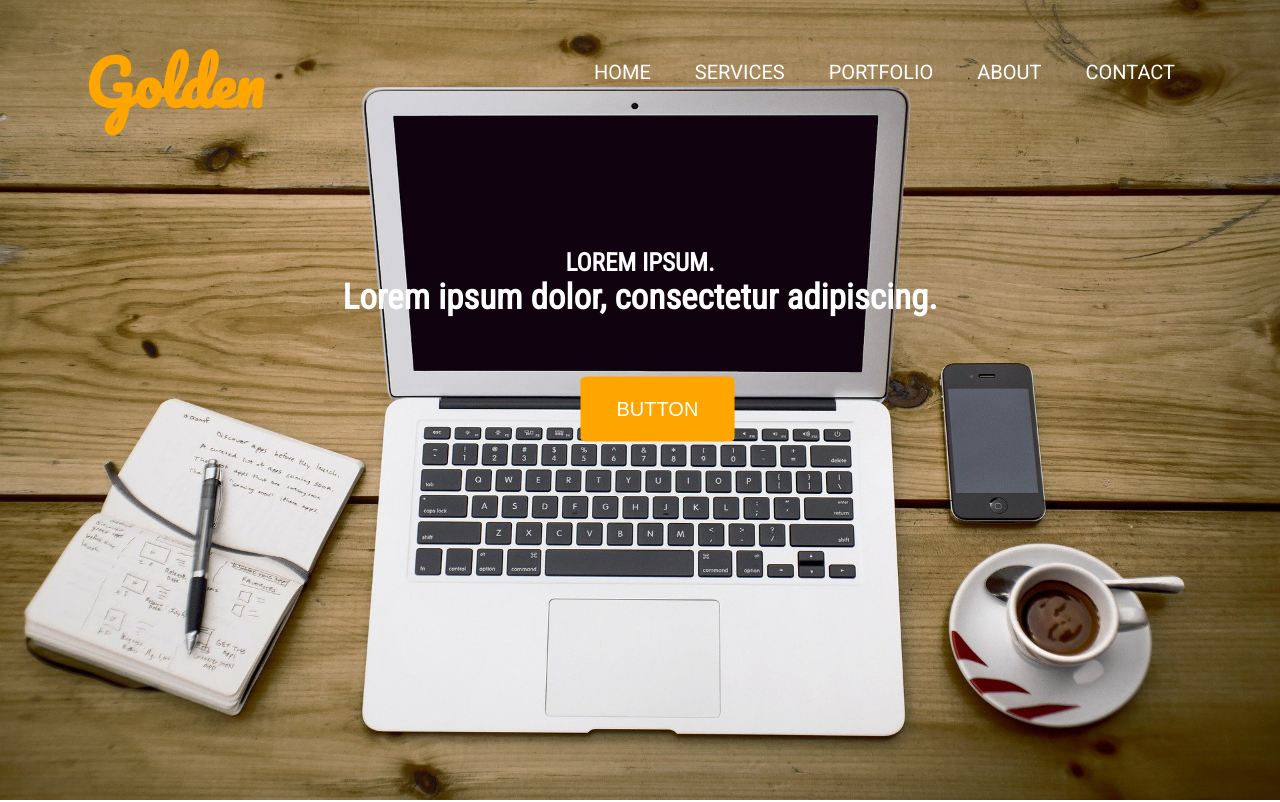
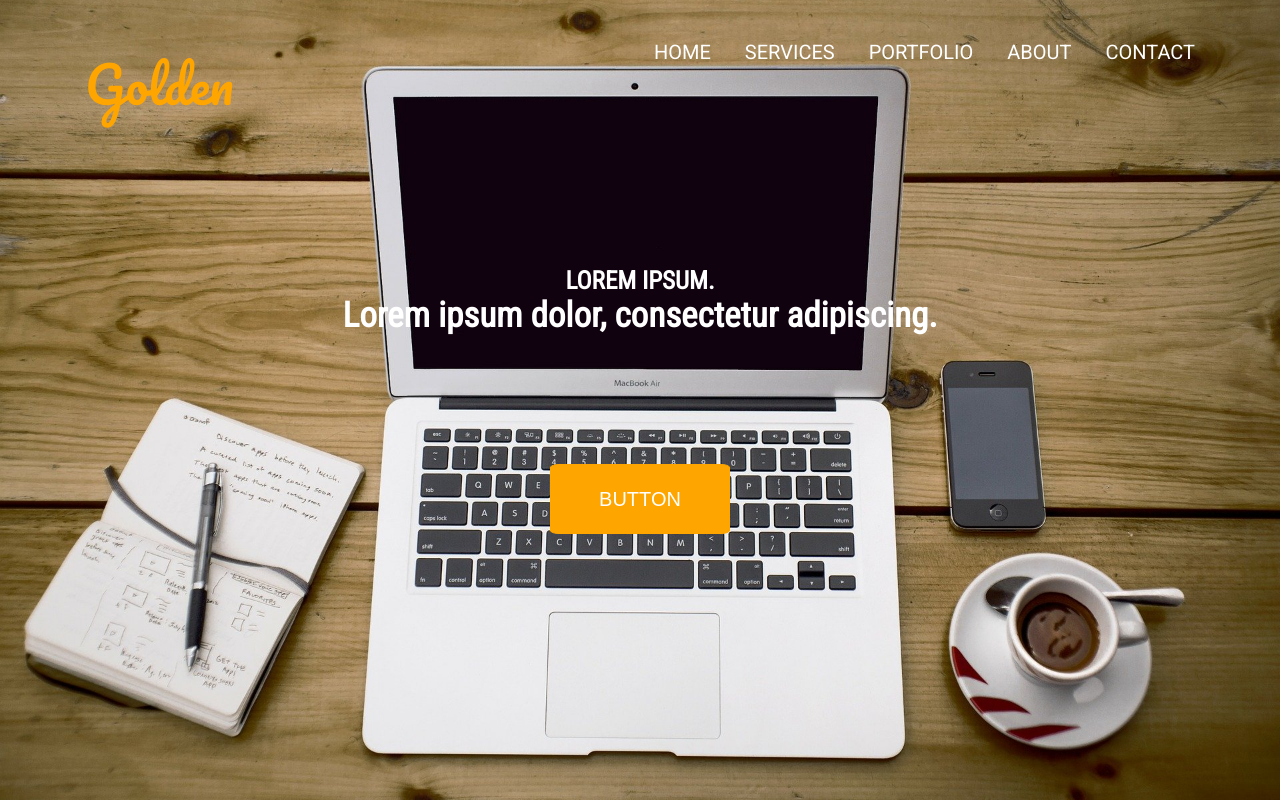
Before and after one commit to MiyuNoemi/mini_projekt, a website: page index.html in a window 1280 px wide. Shown: the top 802 px of the page. Drawn offline with Linux system fonts and the light colour scheme; files whose address does not match are found by name.

Commit message:
Repair secion splash html and style

```diff
--- a/index.html
+++ b/index.html
@@ -12,26 +12,25 @@
     <title>Document</title>
 </head>
 <body>
-<header class="container">
-    <nav class="menu">
-        <div class="logo">
+<section class="splash">
+    <nav>
+        <div class="container">
             <h1>Golden</h1>
-        </div>
-         <ul class="navigation">
+            <ul>
                 <li><a href="#">Home</a></li>
                 <li><a href="#">Services</a></li>
                 <li><a href="#">Portfolio</a></li>
                 <li><a href="#">About</a></li>
                 <li><a href="#">Contact</a></li>
             </ul>
+        </div>
     </nav>
     <div class="welcome">
         <h1>Lorem ipsum.</h1>
         <h2>Lorem ipsum dolor, consectetur adipiscing.</h2>
         <button>Button</button>
     </div>
-     <img src="images/home-office.jpg" alt="work"/>
-</header>
+</section>
 <section class="info">
     <h2 class="title">
         services
--- a/sass/style.scss
+++ b/sass/style.scss
@@ -11,57 +11,68 @@ $color-logo: orange;
 $color-one: white;
 $color-two: black;
 
-/*header*/
-
-.menu {
-    max-width: 1140px;
-    margin: 30px auto;
-    position: relative;
+/*splash*/
+.info,
+.portfolio {
+    text-align: center;
 }
 
-div.logo,
-nav ul,
-div.welcome,
 img {
     position: absolute;
 }
 
-.logo {
-    font-family: $font-logo;
-    color: $color-logo;
-    font-size: 40px;
+.splash {
+    height: 100vh;
+    background-position: center center;
+    background-size: cover;
+    background-image: url("../images/home-office.jpg");
 }
 
-.navigation {
-    margin-top: 30px;
-    right: 0;
-    top: 0;
+nav {
+   padding-top: 40px;
 }
-.navigation li {
+
+nav ul {
+    position: relative;
+    text-align: right;
+}
+
+nav li {
     display: inline-block;
     list-style: none;
 }
 
-.navigation a {
+nav a {
     text-transform: uppercase;
     text-decoration: none;
     font-family: $font-two;
-    padding: 10px 20px;
+    padding: 10px 0 0 30px;
     color: $color-one;
     font-size: 20px;
-    text-align: right;
+}
+
+nav .container h1 {
+    position: absolute;
+    font-size: 50px;
+    color: $color-logo;
+    font-family: $font-logo;
+    font-weight: 400;
+    text-align: left;
 }
 
 div.welcome {
+    position: absolute;
     top: 50%;
     left: 50%;
-    transform: translate(-50%, -60%);
+    transform: translate(-50%, -50%);
+    width: 100%;
 }
 
 div.welcome h1 ,
 div.welcome h2 {
     color: $color-one;
     font-family: $font-one;
+    text-align: center;
 }
 
 div.welcome h1 {
@@ -75,7 +86,10 @@ div.welcome h2 {
 }
 
 button {
-    margin: 10% 40%;
+    height: 70px;
+    width: 180px;
+    margin: 10% 0 0 50%;
+    transform: translateX(-50%);
     padding: 20px 35px;
     border-radius: 5%;
     border: $color-logo solid 1px;
@@ -83,25 +97,6 @@ button {
     color: $color-one;
     text-transform: uppercase;
     font-size: 20px;
-}
-
-header {
-    height: 100vh;
-}
-
-header img {
-    height: 100%;
-    width: 100%;
-    background-size: cover;
-    top: 0;
-    left: 0;
-    z-index: -1;
-}
-
-.info,
-.title {
-    text-align: center;
-    margin: 50px 0 100px 0;
 }
 
 .card {
```
Also changed, not shown: css/style.css, 1 other file. Lines whose indentation alone changed are shown as unchanged.
